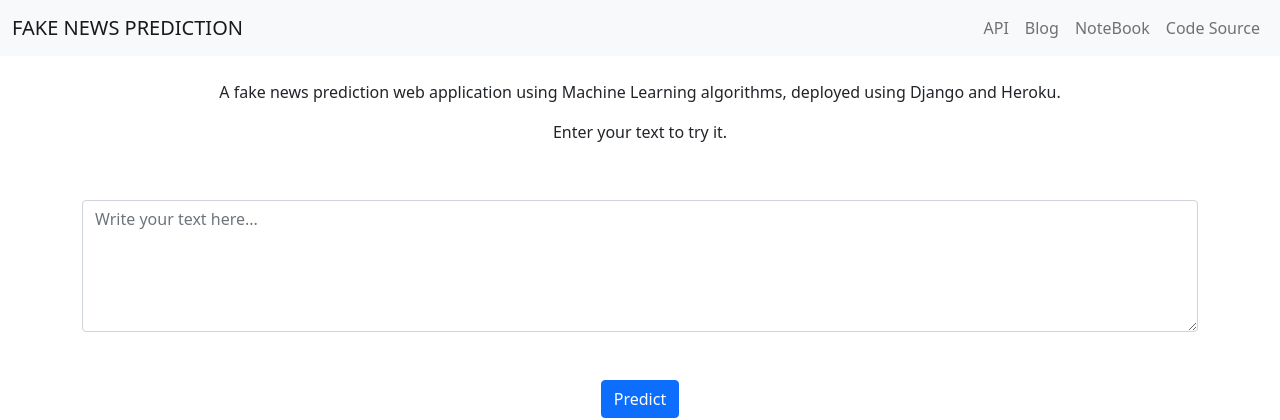
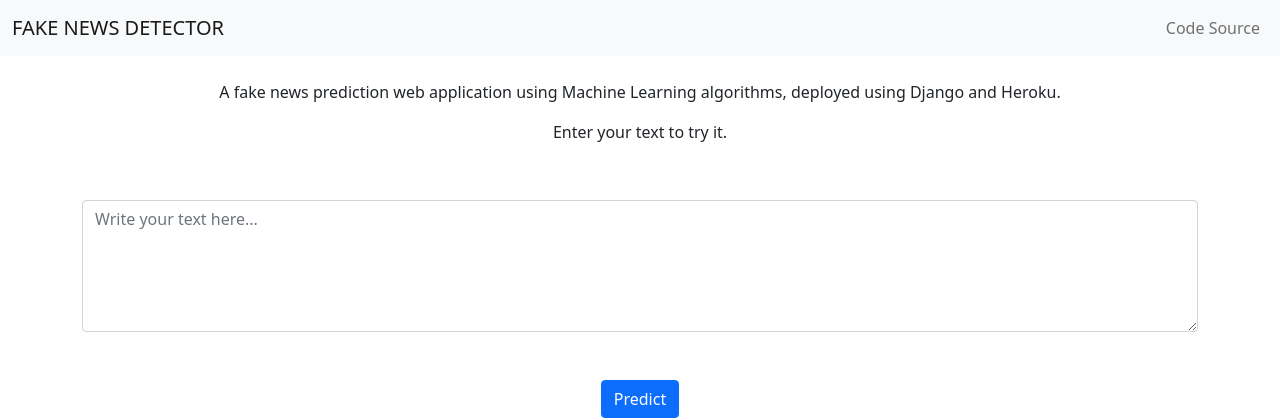
Before and after one commit to ramyasrikanth/FAKE-NEWS-DETECTOR, a Flask app: page / in a window 1280 px wide. Shown: the top 420 px of the page. Run offline with Flask 2, Linux system fonts and the light colour scheme; parts of the project's set-up code (start-up, migrations or seed data) failed here and were passed over; some libraries are stand-ins or nearby versions.

Commit message:
Update index.html

```diff
--- a/templates/index.html
+++ b/templates/index.html
@@ -17,20 +17,14 @@
 <body>
 	<nav class="navbar navbar-expand-lg navbar-light bg-light">
 		<div class="container-fluid">
-			<a class="navbar-brand" href="/">FAKE NEWS PREDICTION</a>
+			<a class="navbar-brand" href="/">FAKE NEWS DETECTOR</a>
 			<button class="navbar-toggler" type="button" data-bs-toggle="collapse" data-bs-target="#navbarNavAltMarkup"
 				aria-controls="navbarNavAltMarkup" aria-expanded="false" aria-label="Toggle navigation">
 				<span class="navbar-toggler-icon"></span>
 			</button>
 			<div class="nav navbar-nav navbar-right" id="navbarNavAltMarkup">
 				<div class="navbar-nav">
-					<a class="nav-link" target="_blank"
-						href="https://rapidapi.com/fangyiyu/api/fake-news-detection1/">API</a>
-					<a class="nav-link" target="_blank"
-						href="https://medium.com/@fangyiyu/how-to-build-a-fake-news-detection-web-app-using-flask-c0cfd1d9c2d4?sk=2a752b0d87c759672664232b33543667/">Blog</a>
-					<a class="nav-link" target="_blank"
-						href="https://github.com/fangyiyu/Fake_News_Detection_Flask/blob/main/Fake_news_detection.ipynb">NoteBook</a>
-					<a class="nav-link" target="_blank" href="https://github.com/fangyiyu/Fake_News_Detection_Flask">Code Source</a>
+					<a class="nav-link" target="_blank" href="https://github.com/ramyasrikanth/FAKE_NEWS_DETECTOR">Code Source</a>
 				</div>
 			</div>
 		</div>
```
